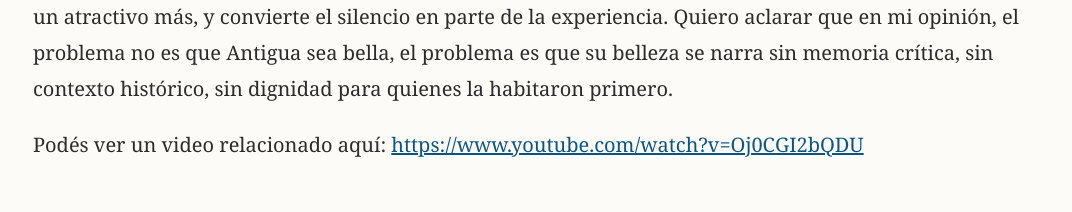
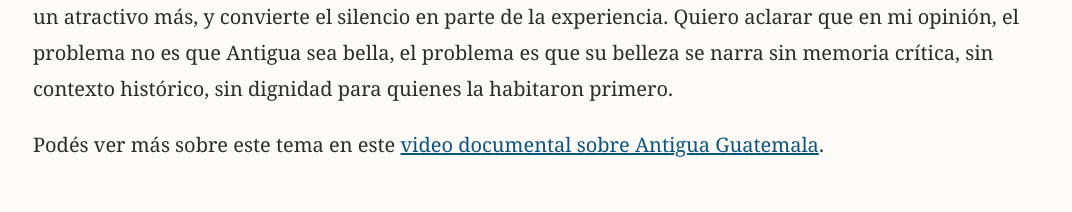
Before and after one commit to andresss0304/Revista-Sociocultura, a plain HTML site: page index.html in a window 1280 px wide. Shown: the part 1300-1512 px from the top of the page, without its empty margins (95-1167 px from the left). Drawn offline with Linux system fonts and the light colour scheme; grey boxes are pictures that could not be loaded.

Commit message:
Update index.html

```diff
--- a/index.html
+++ b/index.html
@@ -65,10 +65,8 @@ Maldonado-Torres (2007) habla de la colonialidad del ser como la forma en que la
 
 Como lo plantea Quijano (2000), el problema no es solo histórico, sino estructural, la colonialidad del poder organiza el presente, jerarquiza lo europeo como deseable, como lo mejor y convierte las huellas coloniales en atracción económica, Antigua es símbolo de cómo se celebra la herencia colonial sin cuestionarla, de cómo se comercializa la memoria sin repararla.
 
-El visitante admira sus iglesias sin saber que muchas fueron construidas sobre sitios sagrados indígenas, se toman fotos de los arcos coloniales sin preguntarse a quién se obligó a levantar esos muros, así, el turismo transforma el dolor en un atractivo más, y convierte el silencio en parte de la experiencia. Quiero aclarar que en mi opinión, el problema no es que Antigua sea bella, el problema es que su belleza se narra sin memoria crítica, sin contexto histórico, sin dignidad para quienes la habitaron primero.   <p>Podés ver un video relacionado aquí:
-<a href="https://www.youtube.com/watch?v=Oj0CGI2bQDU" target="_blank" rel="noopener noreferrer">
-https://www.youtube.com/watch?v=Oj0CGI2bQDU
-</a></p>
+El visitante admira sus iglesias sin saber que muchas fueron construidas sobre sitios sagrados indígenas, se toman fotos de los arcos coloniales sin preguntarse a quién se obligó a levantar esos muros, así, el turismo transforma el dolor en un atractivo más, y convierte el silencio en parte de la experiencia. Quiero aclarar que en mi opinión, el problema no es que Antigua sea bella, el problema es que su belleza se narra sin memoria crítica, sin contexto histórico, sin dignidad para quienes la habitaron primero.   <p>Podés ver más sobre este tema en este <a href="https://www.youtube.com/watch?v=qLNm6YOImdg" target="_blank">video documental sobre Antigua Guatemala</a>.</p>
+
 
 
 
```
